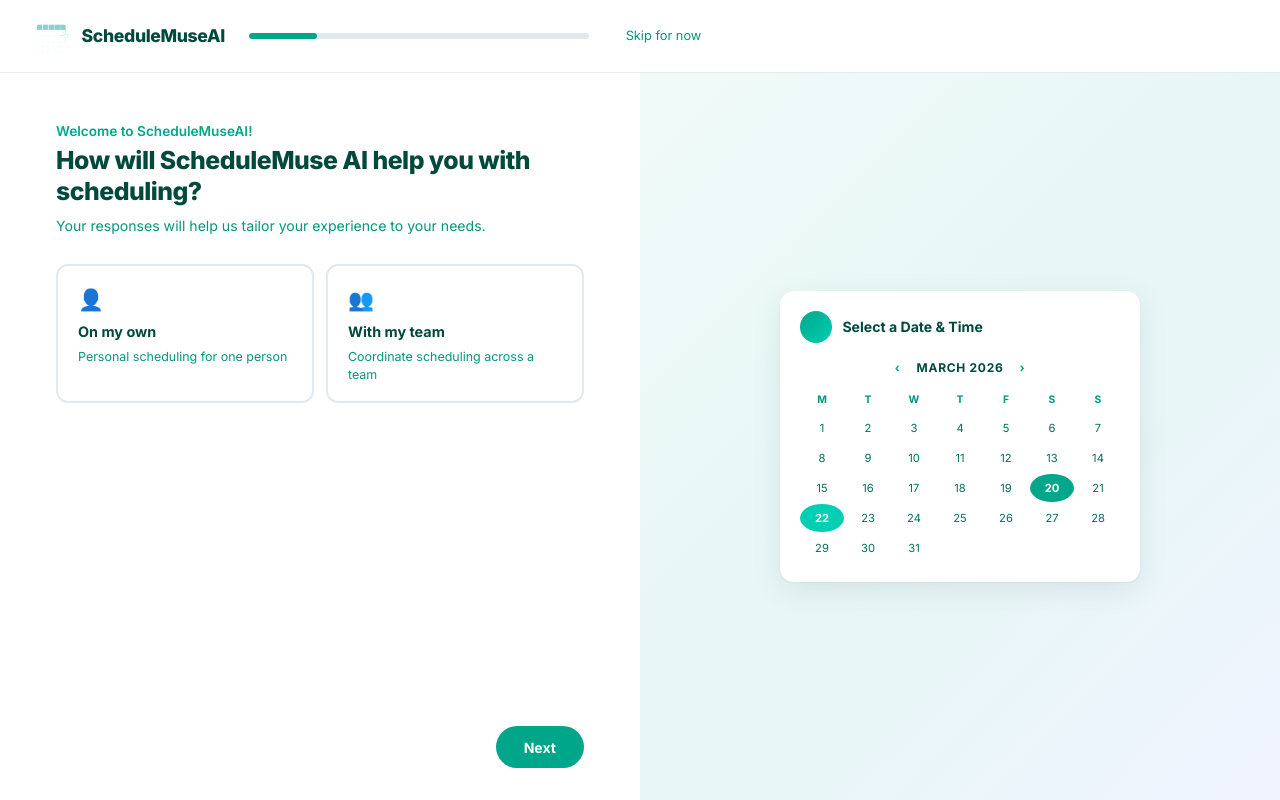
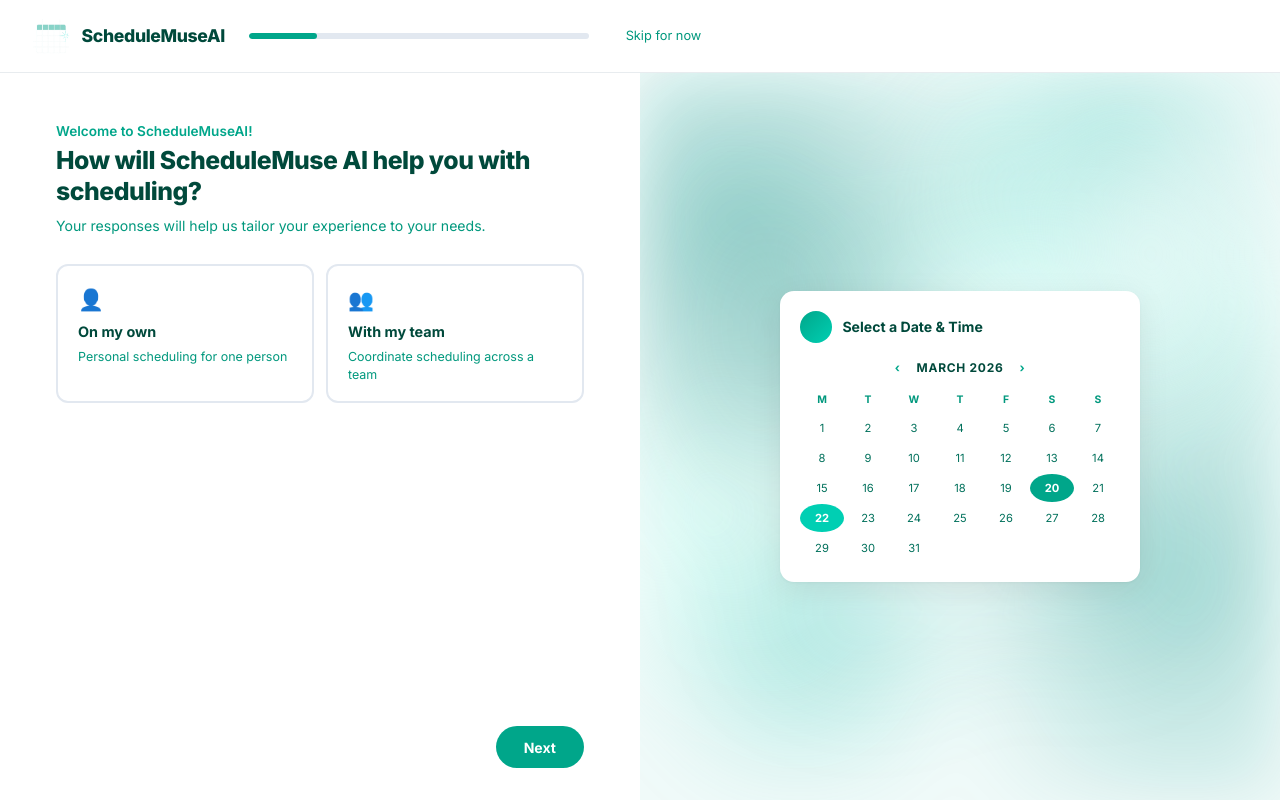
Before and after one commit to AndreaBHCE/app-schedule-muse-scheduling-v2, a Next.js app: page /onboarding in a window 1280 px wide. Built offline with nearby package versions, Linux system fonts and the light colour scheme.

Commit message:
Replace flat gradient with CSS teal marble texture on onboarding preview panel

```diff
--- a/src/app/globals.css
+++ b/src/app/globals.css
@@ -804,8 +804,49 @@
   align-items: center;
   justify-content: center;
   padding: 3rem;
-  background: linear-gradient(135deg, #f0faf9 0%, #e6f7f5 50%, #f0f4ff 100%);
-  overflow-y: auto;
+  position: relative;
+  overflow: hidden;
+  background: #f0faf9;
+}
+
+/* Teal marble effect — layered radial gradients + pseudo-elements */
+.ob-preview::before,
+.ob-preview::after {
+  content: "";
+  position: absolute;
+  inset: 0;
+  pointer-events: none;
+}
+
+.ob-preview::before {
+  background:
+    radial-gradient(ellipse 80% 60% at 15% 20%, rgba(13, 148, 136, 0.35) 0%, transparent 60%),
+    radial-gradient(ellipse 50% 70% at 75% 10%, rgba(20, 184, 166, 0.28) 0%, transparent 55%),
+    radial-gradient(ellipse 60% 50% at 50% 55%, rgba(255, 255, 255, 0.9) 0%, transparent 50%),
+    radial-gradient(ellipse 70% 80% at 85% 70%, rgba(13, 148, 136, 0.3) 0%, transparent 55%),
+    radial-gradient(ellipse 55% 45% at 25% 80%, rgba(20, 184, 166, 0.22) 0%, transparent 50%),
+    radial-gradient(ellipse 90% 40% at 60% 30%, rgba(240, 253, 250, 0.95) 0%, transparent 45%),
+    radial-gradient(ellipse 40% 60% at 40% 45%, rgba(13, 148, 136, 0.18) 0%, transparent 55%),
+    radial-gradient(ellipse 65% 55% at 10% 60%, rgba(204, 251, 241, 0.5) 0%, transparent 50%),
+    radial-gradient(ellipse 50% 40% at 90% 35%, rgba(153, 246, 228, 0.25) 0%, transparent 50%);
+  filter: blur(30px) contrast(1.05);
+  z-index: 0;
+}
+
+.ob-preview::after {
+  background:
+    radial-gradient(ellipse 35% 50% at 20% 35%, rgba(15, 118, 110, 0.2) 0%, transparent 70%),
+    radial-gradient(ellipse 45% 35% at 70% 65%, rgba(13, 148, 136, 0.15) 0%, transparent 60%),
+    radial-gradient(ellipse 30% 45% at 55% 15%, rgba(94, 234, 212, 0.18) 0%, transparent 55%),
+    radial-gradient(ellipse 50% 30% at 35% 75%, rgba(20, 184, 166, 0.12) 0%, transparent 50%),
+    radial-gradient(ellipse 40% 55% at 80% 25%, rgba(255, 255, 255, 0.6) 0%, transparent 45%);
+  filter: blur(45px);
+  z-index: 0;
+}
+
+.ob-preview > * {
+  position: relative;
+  z-index: 1;
 }
 
 /* --- Typography --- */
```
